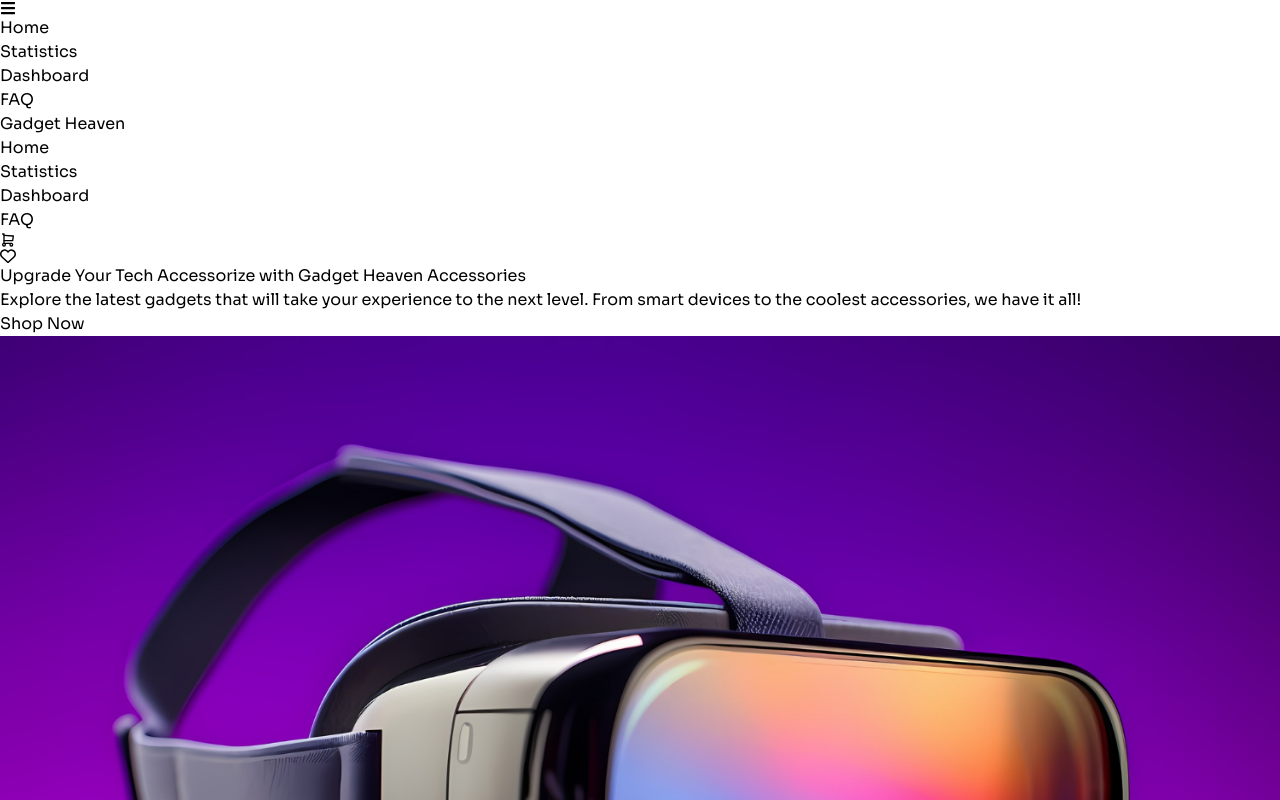
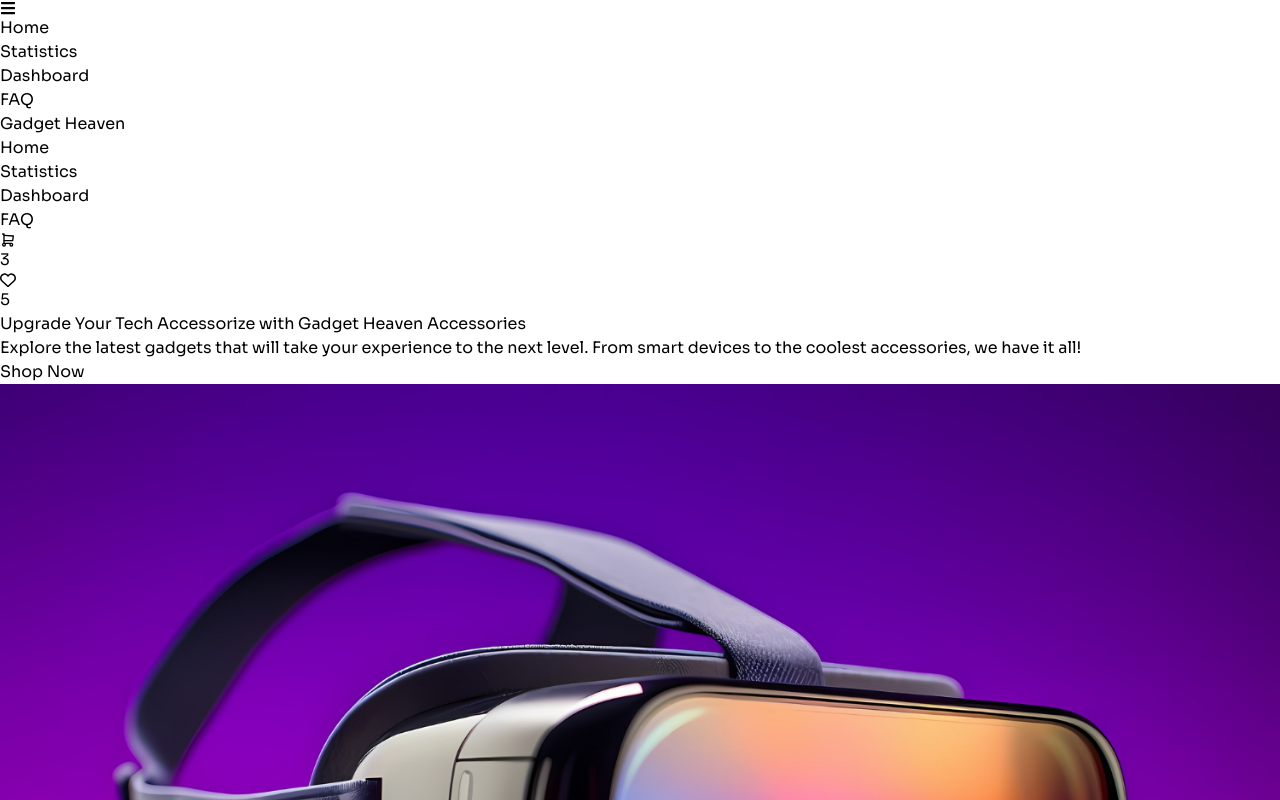
Before and after one commit to fahimprito/gadget-heaven, a React app: page / in a window 1280 px wide. Shown: the top 800 px of the page. Built offline with nearby package versions, Linux system fonts and the light colour scheme; the HTML template or start-up script is replaced by a standard one.

Commit message:
wishlist disable fix

```diff
--- a/src/components/Navbar/Navbar.jsx
+++ b/src/components/Navbar/Navbar.jsx
@@ -1,5 +1,5 @@
 import { FaBars } from "react-icons/fa";
-import { NavLink, useLocation } from "react-router-dom";
+import { Link, NavLink, useLocation } from "react-router-dom";
 import { TbShoppingCart } from "react-icons/tb";
 import { FaRegHeart } from "react-icons/fa6";
 // import "./Navbar.css"
@@ -11,6 +11,7 @@ const Navbar = () => {
     const categoryLocation = location.pathname.startsWith('/category');
     const navBarStyle = homeLocation || categoryLocation ? 'bg-[#9538E2] text-white rounded-3xl z-10' : '';
     const mobileTab = homeLocation || categoryLocation ? 'text-black' : '';
+    const cartWishIcon = homeLocation || categoryLocation ? 'bg-base-200 text-black' : '';
 
     const links = <>
         <li><NavLink to={"/"}>Home</NavLink></li>
@@ -41,8 +42,25 @@ const Navbar = () => {
                     </ul>
                 </div>
                 <div className="navbar-end gap-4">
-                    <div className="text-xl border p-3 rounded-full"><TbShoppingCart /></div>
-                    <div className="text-xl border p-3 rounded-full"><FaRegHeart /></div>
+                    {/* cart icon  */}
+                    <Link to={"/dashboard/cart"}>
+                        <div className={`relative text-xl border p-3 rounded-full ${cartWishIcon}`}>
+                            <TbShoppingCart />
+                            <span className="absolute -top-3 left-7 badge text-xs bg-red-100 border border-red-400">
+                                3
+                            </span>
+                        </div>
+                    </Link>
+
+                    {/* wish  */}
+                    <Link to={"/dashboard/wishlist"}>
+                        <div className={`relative text-xl border p-3 rounded-full ${cartWishIcon}`}>
+                            <FaRegHeart />
+                            <span className="absolute -top-3 left-7 badge text-xs bg-red-100 border border-red-400">
+                                5
+                            </span>
+                        </div>
+                    </Link>
                 </div>
             </div>
         </div>
--- a/src/pages/ProductsDetails.jsx
+++ b/src/pages/ProductsDetails.jsx
@@ -4,8 +4,8 @@ import { FaRegHeart } from "react-icons/fa6";
 import ProductDetailsBanner from "../components/Banner/ProductDetailsBanner";
 import { Rating, Star } from '@smastrom/react-rating';
 import '@smastrom/react-rating/style.css';
-import { useState } from "react";
-import { addWishList } from "../utils/utilsForLocal";
+import { useEffect, useState } from "react";
+import { addWishList, getFullWishList } from "../utils/utilsForLocal";
 
 
 
@@ -15,6 +15,15 @@ const ProductsDetails = () => {
     const data = useLoaderData();
     const product = data.find(product => product.product_id === product_id);
     const { product_title, product_image, price, description, specification, rating } = product;
+
+    useEffect(() => {
+        const wishProduct = getFullWishList()
+        const isExist = wishProduct.find(item => item.product_id == product_id)
+        if (isExist) {
+            setIsWishlist(true)
+        }
+
+    }, [product_id])
 
     const handleAddToWishlist = (product) => {
 
@@ -83,7 +92,7 @@ const ProductsDetails = () => {
                             disabled={isWishlist}
                             onClick={() => handleAddToWishlist(product)}
                             className={`text-xl border border-gray-300 p-3 rounded-full
-                                ${isWishlist? "bg-slate-200 text-gray-400":"hover:border-gray-400"}`}>
+                                ${isWishlist ? "bg-slate-200 text-gray-400" : "hover:border-gray-400"}`}>
                             <FaRegHeart />
                         </button>
                     </div>
```
